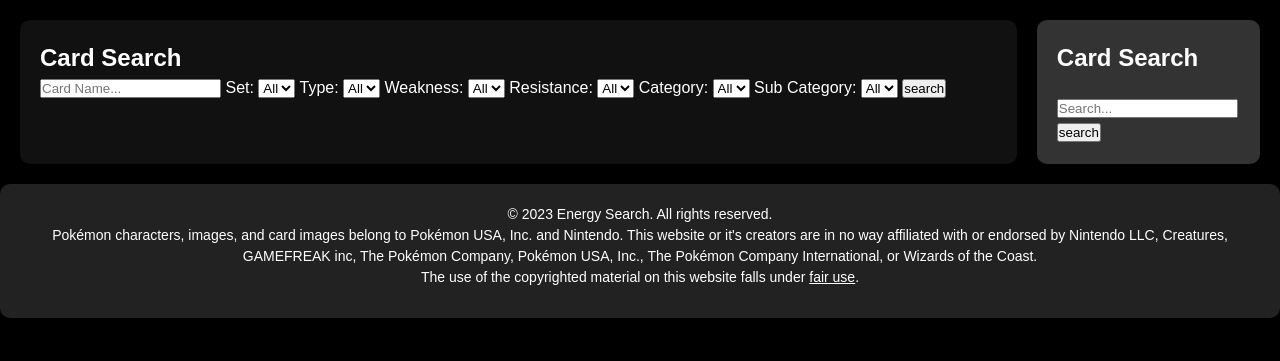
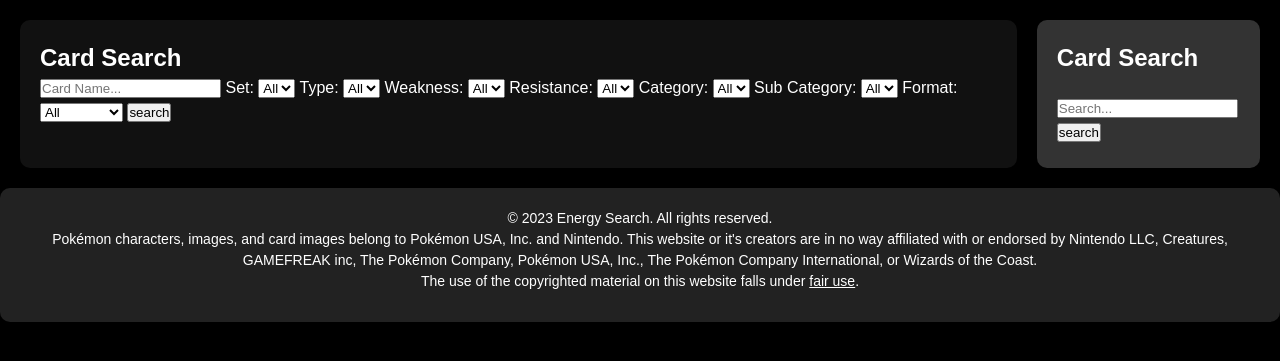
Before and after one commit to Gamer2020/EnergySearch, a PHP site: page /cards.php in a window 1280 px wide. Shown: the part 100-461 px from the top of the page. Run offline with PHP 8.4, Linux system fonts and the light colour scheme; data that the repository does not hold is empty.

Commit message:
Add format to card search

```diff
--- a/widgets/panel-card-search.php
+++ b/widgets/panel-card-search.php
@@ -14,12 +14,12 @@
   {
     if (sanitizeInput($_GET['setid']) == "All")
     {
-      echo "selected";
+      echo "selected ";
     }
   }
   else
   {
-    echo "selected";
+    echo "selected ";
   } ?>
   <?php echo 'value="All">All</option>'; ?>
 
@@ -54,12 +54,12 @@
   {
     if (sanitizeInput($_GET['type']) == "All")
     {
-      echo "selected";
+      echo "selected ";
     }
   }
   else
   {
-    echo "selected";
+    echo "selected ";
   } ?>
   <?php echo 'value="All">All</option>'; ?>
 
@@ -94,12 +94,12 @@
   {
     if (sanitizeInput($_GET['weakness']) == "All")
     {
-      echo "selected";
+      echo "selected ";
     }
   }
   else
   {
-    echo "selected";
+    echo "selected ";
   } ?>
   <?php echo 'value="All">All</option>'; ?>
 
@@ -134,12 +134,12 @@
   {
     if (sanitizeInput($_GET['resistance']) == "All")
     {
-      echo "selected";
+      echo "selected ";
     }
   }
   else
   {
-    echo "selected";
+    echo "selected ";
   } ?>
   <?php echo 'value="All">All</option>'; ?>
 
@@ -174,12 +174,12 @@ if (isset($_GET['supertypes']))
 {
   if (sanitizeInput($_GET['supertypes']) == "All")
   {
-    echo "selected";
+    echo "selected ";
   }
 }
 else
 {
-  echo "selected";
+  echo "selected ";
 } ?>
 <?php echo 'value="All">All</option>'; ?>
 
@@ -214,12 +214,12 @@ if (isset($_GET['subtypes']))
 {
   if (sanitizeInput($_GET['subtypes']) == "All")
   {
-    echo "selected";
+    echo "selected ";
   }
 }
 else
 {
-  echo "selected";
+  echo "selected ";
 } ?>
 <?php echo 'value="All">All</option>'; ?>
 
@@ -245,5 +245,59 @@ foreach ($types as $type)
 echo '</select>';
 ?>
 
+<?php
+
+echo 'Format: <select name="format">';
+echo '<option ';
+
+if (isset($_GET['format']))
+{
+  if (sanitizeInput($_GET['format']) == "All")
+  {
+    echo "selected ";
+  }
+}
+else
+{
+  echo "selected ";
+}
+echo 'value="All">All</option>';
+
+echo '<option ';
+
+if (isset($_GET['format']))
+{
+  if (sanitizeInput($_GET['format']) == "Standard")
+  {
+    echo "selected ";
+  }
+}
+echo 'value="Standard">Standard</option>';
+
+echo '<option ';
+
+if (isset($_GET['format']))
+{
+  if (sanitizeInput($_GET['format']) == "Expanded")
+  {
+    echo "selected ";
+  }
+}
+echo 'value="Expanded">Expanded</option>';
+
+echo '<option ';
+
+if (isset($_GET['format']))
+{
+  if (sanitizeInput($_GET['format']) == "Unlimited")
+  {
+    echo "selected ";
+  }
+}
+echo 'value="Unlimited">Unlimited</option>';
+
+echo '</select>';
+?>
+
   <input type="submit" name="search" value="search"></input>
 </form><br>
```
